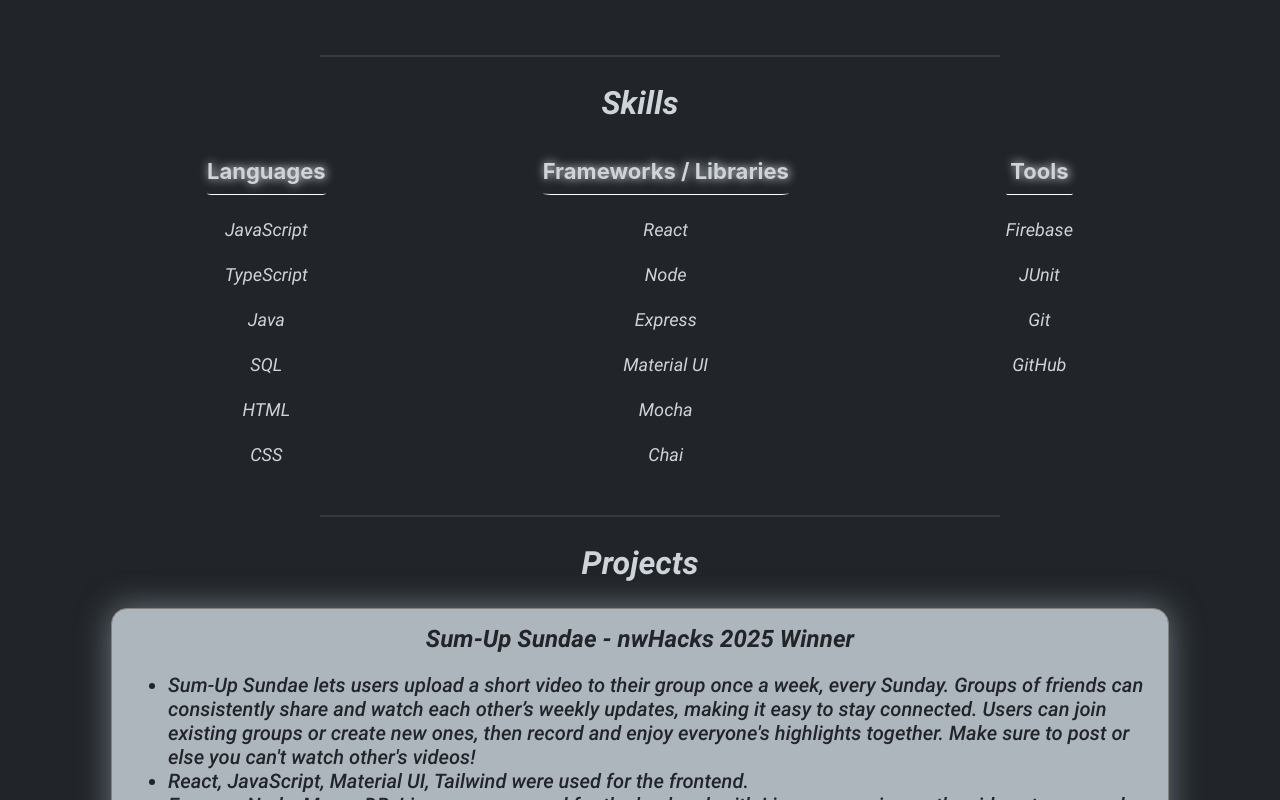
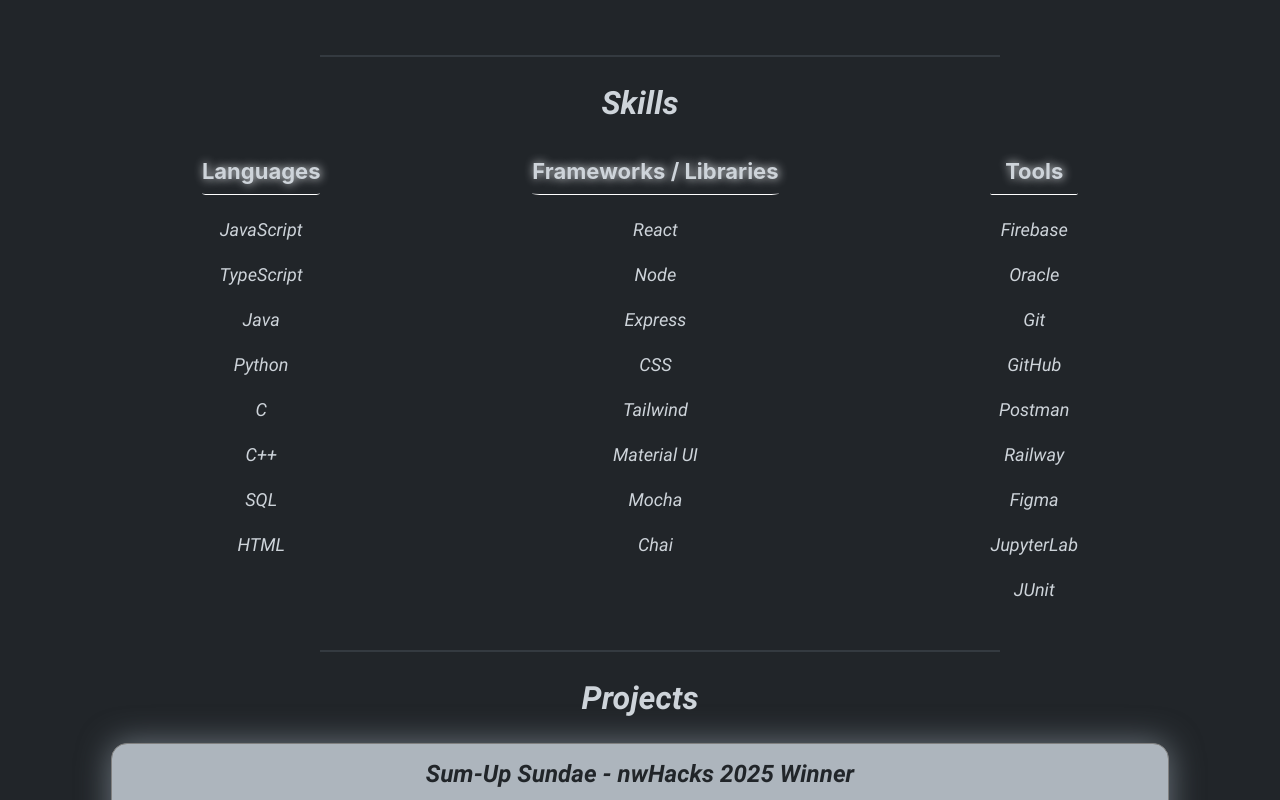
Before and after one commit to tyin76/Personal-Website, a React (Create React App) app: page / in a window 1280 px wide. Shown: the part 605-1405 px from the top of the page. Built offline with nearby package versions, Linux system fonts and the light colour scheme.

Commit message:
updated skills

```diff
--- a/src/components/Skills.js
+++ b/src/components/Skills.js
@@ -12,11 +12,11 @@
 import Stack from '@mui/material/Stack';
 
 
-const languages = ['JavaScript', 'TypeScript', 'Java', 'SQL', 'HTML', 'CSS'];
+const languages = ['JavaScript', 'TypeScript', 'Java', 'Python', 'C', 'C++', 'SQL', 'HTML'];
 
-const frameworksLib = ['React', 'Node', 'Express', 'Material UI', 'Mocha', 'Chai'];
+const frameworksLib = ['React', 'Node', 'Express', 'CSS', 'Tailwind', 'Material UI', 'Mocha', 'Chai'];
 
-const tools = ['Firebase','JUnit', 'Git', 'GitHub'];
+const tools = ['Firebase', 'Oracle', 'Git', 'GitHub', 'Postman', 'Railway', 'Figma', 'JupyterLab', 'JUnit', ];
 
 
 function Skills() {
```
